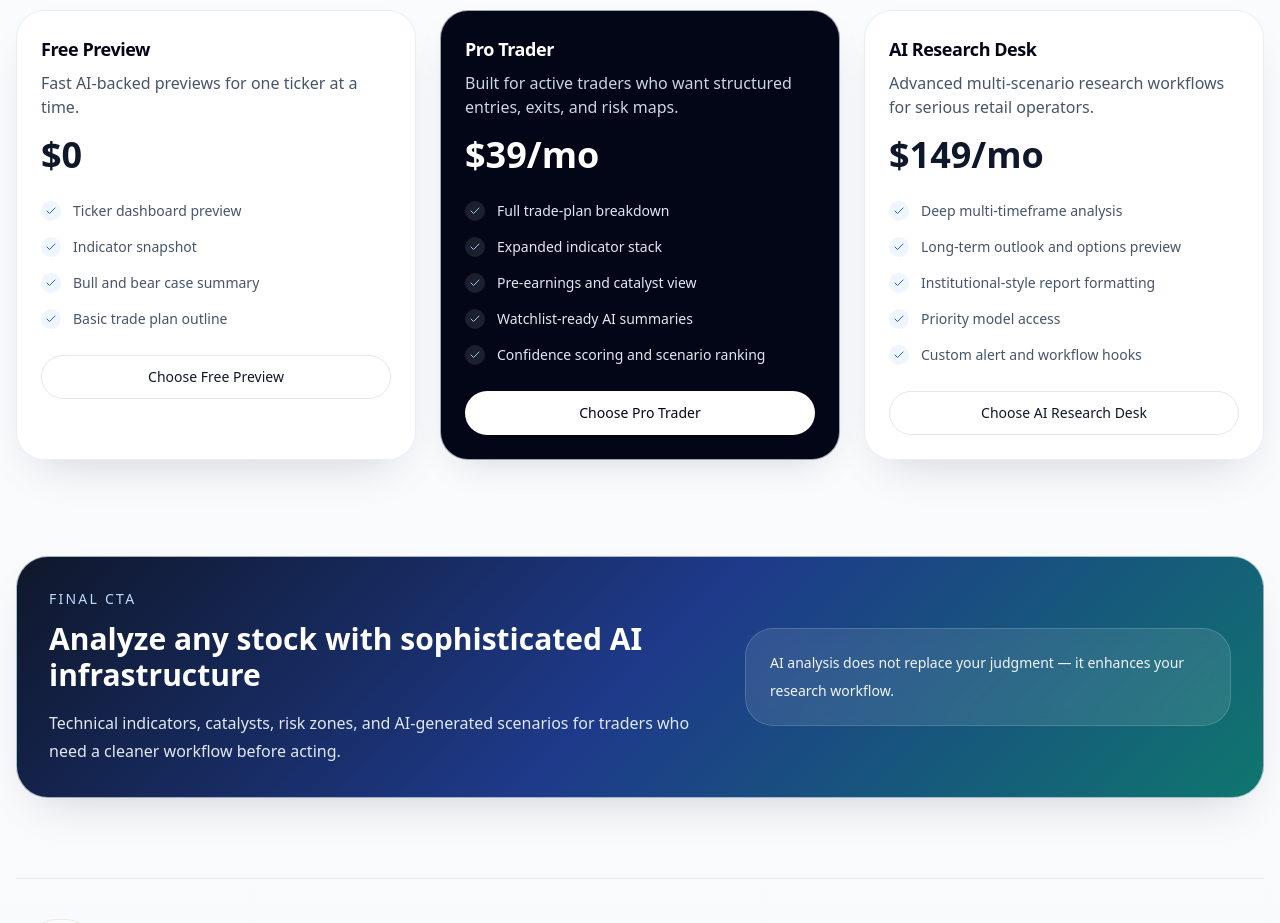
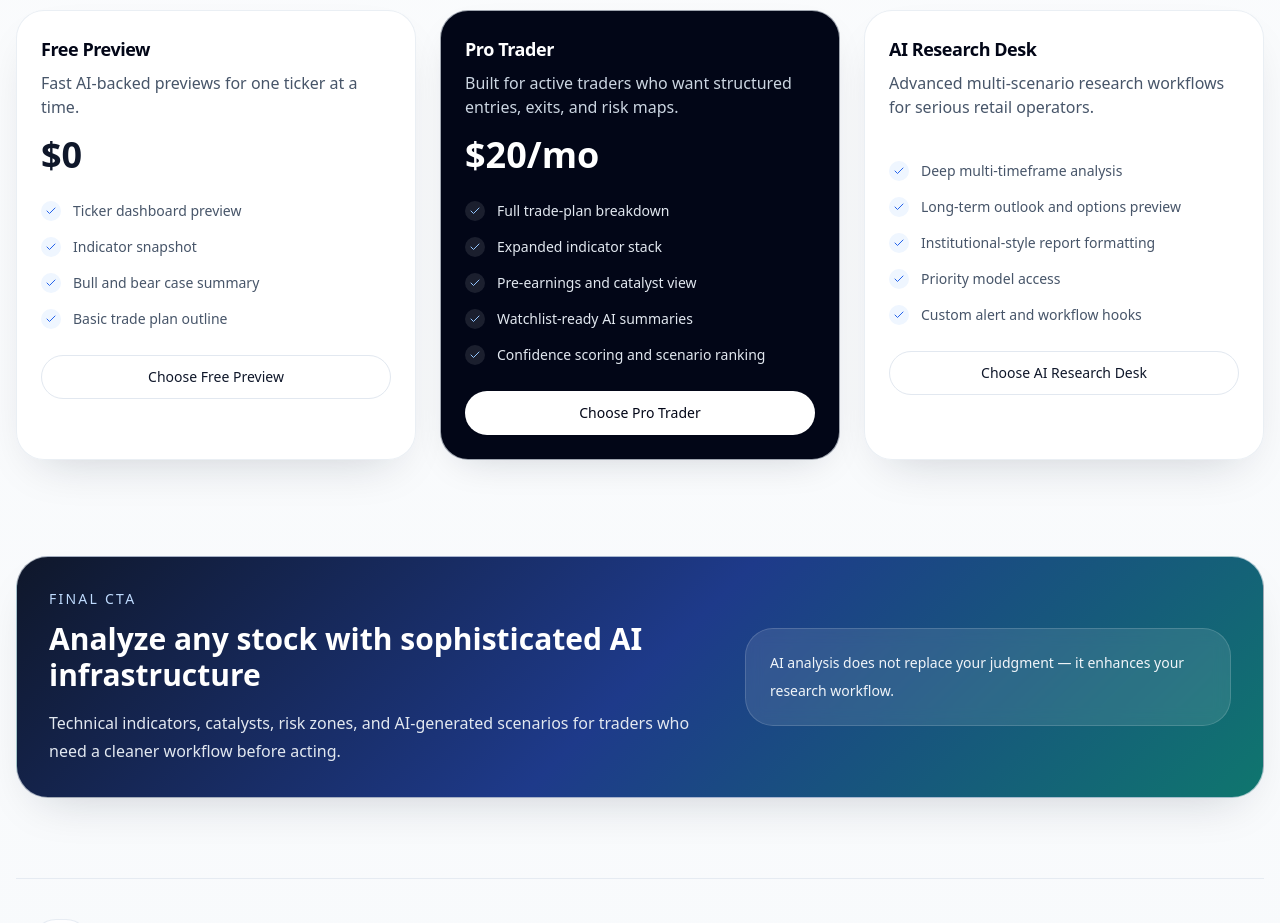
Before and after one commit to samsumeet/trade-analysis, a Next.js app: page / in a window 1280 px wide. Shown: the part 3480-4403 px from the top of the page. Built offline with nearby package versions, Linux system fonts and the light colour scheme.

Commit message:
update pricing model

```diff
--- a/components/pricing.tsx
+++ b/components/pricing.tsx
@@ -17,7 +17,7 @@ const tiers = [
   },
   {
     name: "Pro Trader",
-    price: "$39/mo",
+    price: "$20/mo",
     description: "Built for active traders who want structured entries, exits, and risk maps.",
     featured: true,
     features: [
@@ -30,7 +30,7 @@ const tiers = [
   },
   {
     name: "AI Research Desk",
-    price: "$149/mo",
+    //price: "$100/mo",
     description: "Advanced multi-scenario research workflows for serious retail operators.",
     features: [
       "Deep multi-timeframe analysis",
```
Also changed, not shown: 1 other file (tests, documents, lock files or other folders).
